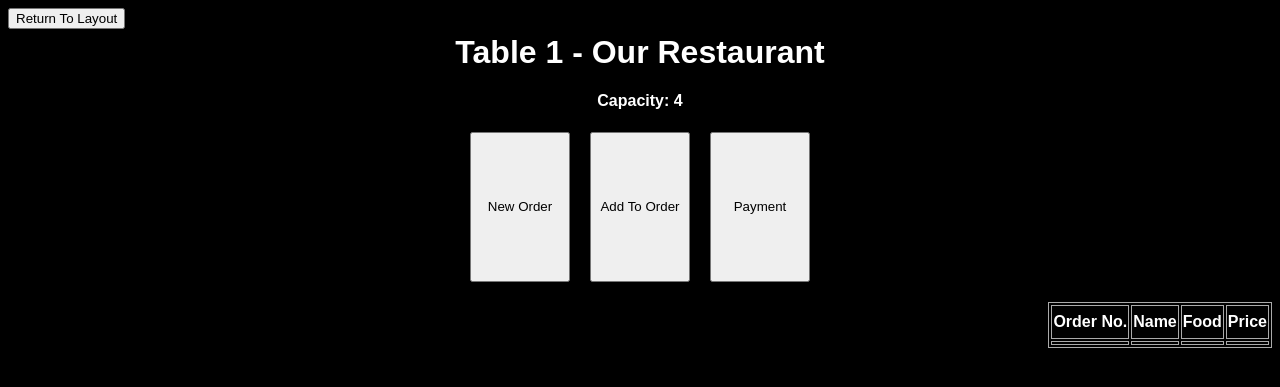
After one commit to gd05134/DBS_Restaurant_POS, a Flask app: page /order_manager/1 in a window 1280 px wide. The commit adds this page. Shown: the top 387 px of the page. Run offline with Flask 3, Linux system fonts and the light colour scheme; lists and menus that the app fills with data are empty.

Commit message:
Reorganizing the order structure, waiting to add menu and menucat

```diff
--- a/main.py
+++ b/main.py
@@ -76,12 +76,11 @@ class Payment(db.Model):
     payment_method = db.Column(db.String(20), nullable=False)
     payment_date = db.Column(db.DateTime, default = datetime.today(), nullable=False)
 
-    def __init__(self, payment_id, order_id, amount, payment_method, payment_date):
+    def __init__(self, payment_id, order_id, amount, payment_method):
         self.payment_id = payment_id
         self.order_id = order_id
         self.amount = amount
         self.payment_method = payment_method
-        self.payment_date = payment_date
 
 #MenuCategory Schema
 class MenuCat(db.Model):
@@ -148,24 +147,24 @@ def index():
         try:
 
             db.session.commit()
-            return redirect(url_for('order'))
+            return redirect('/')
         except:
                return 'There was an issue opening the order'
     else:
         return render_template('index.html')
 
 #To enter Order state
-@app.route('/order/<table_id>', methods=['GET','POST'])
+@app.route('/order_manager/<table_id>', methods=['GET','POST'])
 def order(table_id):
      table = Table.query.get_or_404(table_id)
      if request.method == 'POST':
         try:
             db.session.commit()
-            return redirect(url_for('index'))
+            return redirect(url_for('/order_manager/'))
         except:
                return 'There was an issue opening the layout'
      else:
-        return render_template('order.html', table = table)
+        return render_template('order_manager.html', table = table)
 
 #For Customers
 @app.route('/customer', methods=['GET','POST'])
@@ -185,7 +184,6 @@ def add_customer():
         except:
                return 'There was an issue entering your information'
     else:
-        #customers = db.session.execute(db.select(Customer).order_by(Customer.cust_id))
         customers = Customer.query.order_by(Customer.cust_id).all()
         return render_template('customer.html', customers = customers)
 
@@ -208,20 +206,31 @@ def add_reservation():
             except:
                 return 'There was an issue reserving your table'
     else:
-        reservations = Reservation.query.order_by(Reservation.reservation_id).all() #db.session.execute(db.select(Reservation).order_by(Reservation.reservation_id)).all()
+        reservations = Reservation.query.order_by(Reservation.reservation_id).all()
         customers = db.session.query(Customer).join(Reservation, Reservation.cust_id == Customer.cust_id).all()
         return render_template('reservation.html', reservations = reservations, customers = customers)
 
 @app.route('/menu', methods=['GET','POST'])
-def order():
+def menu():
      if request.method == 'POST':
         try:
             db.session.commit()
             return redirect('/menu')
         except:
-               return 'There was an issue opening the layout'
+               return 'There was an issue opening the menu'
      else:
         return render_template('menu.html')
 
+@app.route('/payment', methods=['GET','POST'])
+def payment():
+     if request.method == 'POST':
+        try:
+            db.session.commit()
+            return redirect('/payment')
+        except:
+               return 'There was an issue opening the menu'
+     else:
+        return render_template('payment.html')
+
 if __name__ == '__main__':
      app.run(debug=True)
--- a/static/css/main.css
+++ b/static/css/main.css
@@ -22,6 +22,15 @@ h6 {
     height: 100px;
     width: 200px;
     border-radius: 25px;
+}
+
+.form-container {
+    align-items: center;
+    justify-content: center;
+    display: flex;
+    gap: 20px;                       /* Optional: Space between forms */
+    margin: 20px;
+    flex-wrap: nowrap;
 }
 
 /* .content {
--- a/templates/index.html
+++ b/templates/index.html
@@ -14,7 +14,7 @@
         <button style="position: relative; top: -21px; left: 80px;">Reservations</button>
     </form>
     <h1 style="text-align: center;">Table Layout</h1>
-    <form id="tableLayout" action="/order/" method="get" class="form" align="center">
+    <form id="tableLayout" action="/order_manager/" method="get" class="form" align="center">
         <button id="1" onClick="reply_click(this.id)" class="smalltable"  style="position: relative;top: 0px; left: 325px;">1</button>
         <button id="2" onClick="reply_click(this.id)" class="smalltable" style="position: relative;top: 0px; left: 375px;">2</button>
         <button id="3" onClick="reply_click(this.id)" class="smalltable" style="position: relative;top: 0px; left: 425px;">3</button>
@@ -31,7 +31,7 @@
 <script type="text/javascript">
      function reply_click(clicked_id) {
         const form = document.getElementById("tableLayout");
-        form.action = "/order/" + clicked_id;  // Set the table ID as part of the action URL
+        form.action = "/order_manager/" + clicked_id;  // Set the table ID as part of the action URL
         form.submit(); // Submit the form with the updated action URL
         event.preventDefault(); // Prevent the default form action
     }
--- a/templates/menu.html
+++ b/templates/menu.html
@@ -6,5 +6,8 @@
 
 
 {% block body %}
+<form onsubmit="window.history.back(); return false;">
+    <button type="submit">Return To Table</button>
+</form>
 <h1>Restaurant Menu</h1>
 {% endblock %}
--- /dev/null
+++ b/templates/order_manager.html
@@ -0,0 +1,46 @@
+{% extends 'base.html' %}
+
+{% block head %}
+<title>Order</title>
+{% endblock %}
+
+
+{% block body %}
+<div class="content">
+    <form action="/" method="get">
+        <button>Return To Layout</button>
+    </form>
+    <h1 style="text-align: center;">Table {{table.table_id}} - {{table.loc}}</h1>
+    <h4 style="text-align: center;">Capacity: {{table.capacity}}</h4>
+    <div>
+        <div class="form-container">
+            <form action="/menu" method="get">
+                <button class="smalltable">New Order</button>
+            </form>
+            <form action="/menu" method="get">
+                <button class="smalltable">Add To Order</button>
+            </form>
+            <form action="/payment" method="get">
+                <button class="smalltable">Payment</button>
+            </form>
+        </div>
+        <table align="right">
+            <tr>
+            <th>Order No.</th>
+            <th>Name</th>
+            <th>Food</th>
+            <th>Price</th>
+
+            </tr>
+
+            <tr>
+                <td></td>
+                <td></td>
+                <td></td>
+                <td></td>
+            </tr>
+
+        </table>
+    </div>
+</div>
+{% endblock %}
--- a/templates/reservation.html
+++ b/templates/reservation.html
@@ -10,7 +10,7 @@
         <button>Return to Layout</button>
     </form>
     <h1 style="text-align: center;">Reservation Manager</h1>
-    <table align="right">
+    <table style="margin-left: auto;">
         <tr>
           <th>RID,RCID,CID</th>
           <th>Customer Name</th>
```
Also changed, not shown: templates/order.html (deleted, +0 -21 lines), templates/payment.html (added, +22 -0 lines).
